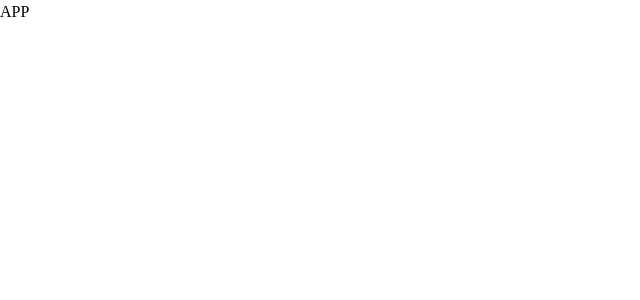
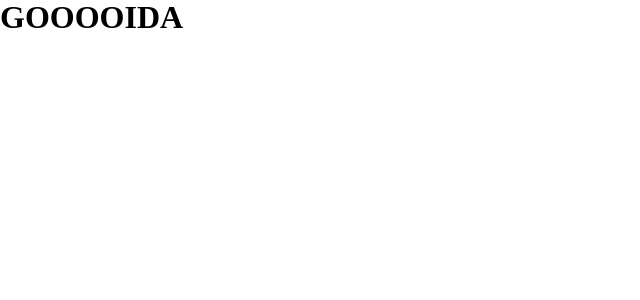
Before and after one commit to MoisGames/atom-board-test-angular-ts, an Angular app: page / in a window 1280 px wide. Shown: the top 300 px of the page, without its empty margins (0-640 px from the left). Built offline with nearby package versions, Linux system fonts and the light colour scheme.

Commit message:
refactor(common-ui) Добавил Компонент list-chart и добавил его в app.component

```diff
--- a/src/app/app.component.html
+++ b/src/app/app.component.html
@@ -1,7 +1,7 @@
 <router-outlet>
   <main class="main">
     <div class="content">
-        APP
+        <app-list-chart />
     </div>
   </main>
 <router-outlet />
--- a/src/app/app.component.ts
+++ b/src/app/app.component.ts
@@ -1,10 +1,11 @@
 import { Component } from '@angular/core';
 import { RouterOutlet } from '@angular/router';
+import { ListChartComponent } from "./common-ui/list-chart/list-chart.component";
 
 @Component({
   selector: 'app-root',
   standalone: true,
-  imports: [RouterOutlet],
+  imports: [RouterOutlet, ListChartComponent],
   templateUrl: './app.component.html',
   styleUrl: './app.component.scss'
 })
--- /dev/null
+++ b/src/app/common-ui/list-chart/list-chart.component.html
@@ -0,0 +1,3 @@
+<main class="list-chart__wrapper">
+    <h1>GOOOOIDA</h1>
+</main>
```
Also changed, not shown: src/app/common-ui/list-chart/list-chart.component.ts (added, +12 -0 lines), src/app/common-ui/list-chart/list-chart.component.scss (added), 1 other file (tests, documents, lock files or other folders).
